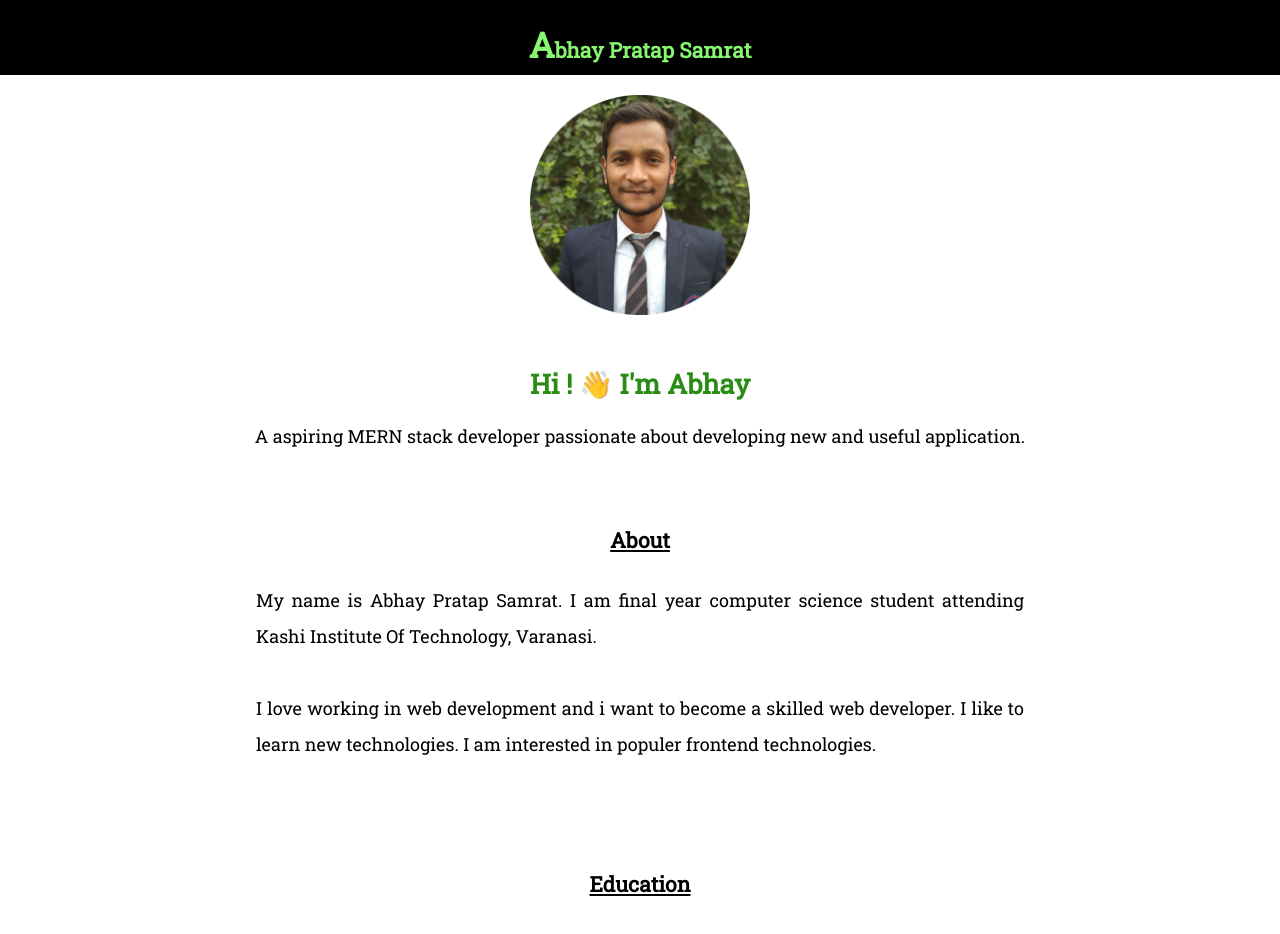
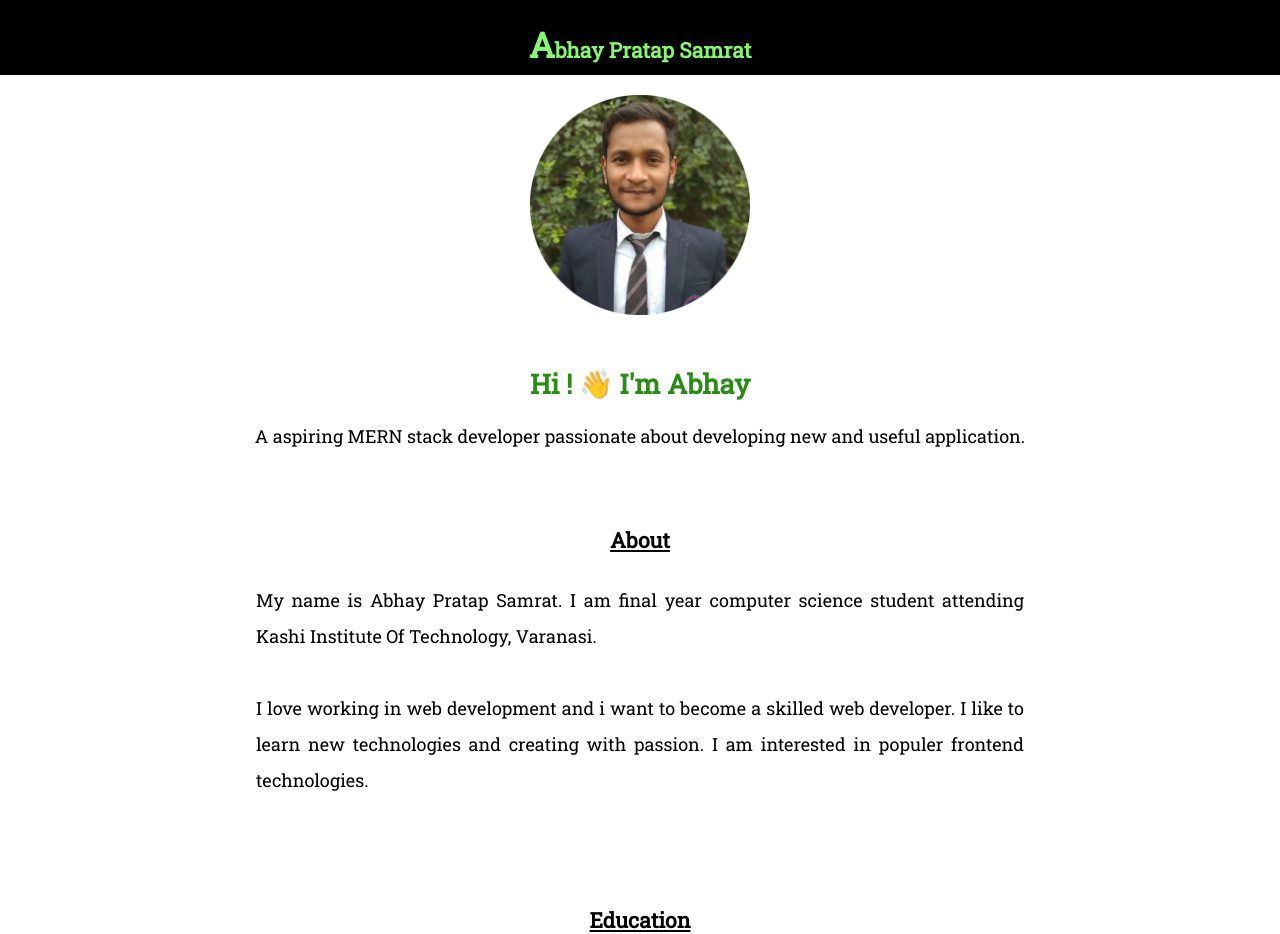
Before and after one commit to abhaypsamrat/Nextjs-Portfolio, a Next.js app: page / in a window 1280 px wide. Shown: the top 934 px of the page. Built offline with nearby package versions, Linux system fonts and the light colour scheme.

Commit message:
add about

```diff
--- a/component/About.js
+++ b/component/About.js
@@ -9,7 +9,7 @@ function About() {
         attending Kashi Institute Of Technology, Varanasi. <br />
         <br />
         I love working in web development and i want to become a skilled web
-        developer. I like to learn new technologies. I am interested in populer
+        developer. I like to learn new technologies and creating with passion. I am interested in populer
         frontend technologies.
         <br />
       </p>
```
